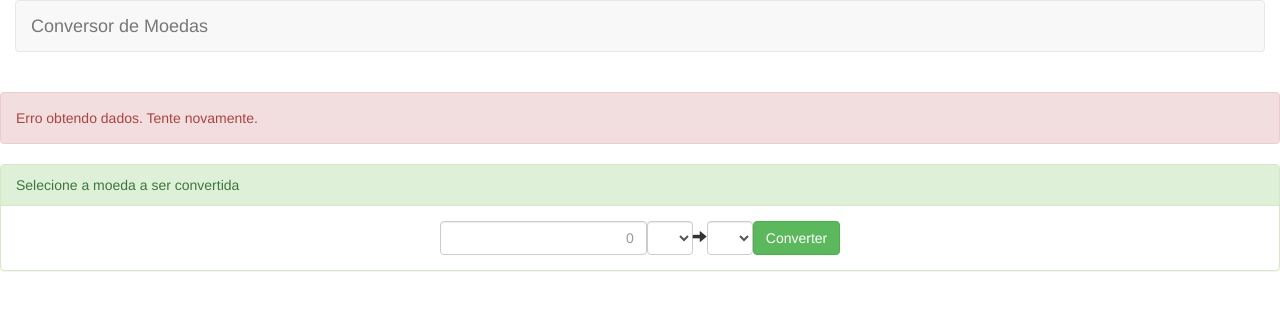
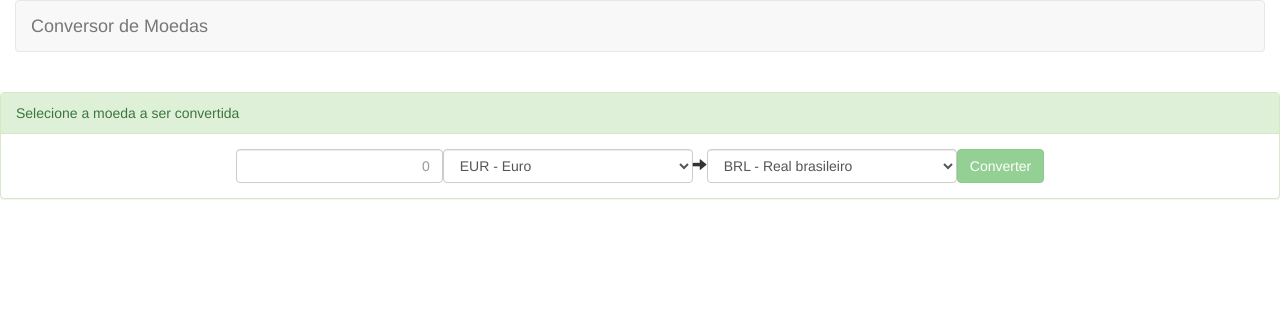
Before and after one commit to brnrj/conversor_de_moedas_angular, an Angular app: page / in a window 1280 px wide. Shown: the top 310 px of the page. Built offline with nearby package versions, Linux system fonts and the light colour scheme.

Commit message:
implementando o formulario de conversao de moedas

```diff
--- a/src/app/conversor/components/conversor.component.html
+++ b/src/app/conversor/components/conversor.component.html
@@ -1,20 +1,24 @@
 <br />
-<div class="alert alert-danger" role="alert"> Erro obtendo dados. Tente novamente. </div>
+<div *ngIf="possuiErro" class="alert alert-danger" role="alert"> Erro obtendo dados. Tente novamente. </div>
 <div class="panel panel-success">
   <div class="panel-heading"> Selecione a moeda a ser convertida </div>
   <div class="panel-body text-center">
-    <form class="form-inline">
-      <input type="text" name="valor" class="form-control text-right" placeholder="0" required>
-      <select name="moedaDe" class="form-control" required>
-        <option>
+    <form #conversaoForm="ngForm" class="form-inline">
+      <input [(ngModel)]="conversao.valor" type="text" name="valor" class="form-control text-right" placeholder="0"
+        required>
+      <select [(ngModel)]="conversao.moedaDe" name="moedaDe" class="form-control" required>
+        <option *ngFor="let moeda of moedas" [value]="moeda.sigla">
+          {{ moeda.sigla }} - {{ moeda.descricao }}
         </option>
       </select>
       <span class="glyphicon glyphicon-arrow-right" aria-hidden="true"></span>
-      <select name="moedaPara" class="form-control" required>
-        <option>
+      <select [(ngModel)]="conversao.moedaPara" name="moedaPara" class="form-control" required>
+        <option *ngFor="let moeda of moedas" [value]="moeda.sigla">
+          {{ moeda.sigla }} - {{ moeda.descricao }}
         </option>
       </select>
-      <input type="submit" value="Converter" class="btn btn-success">
+      <input (click)="converter()" [disabled]="!conversaoForm.form.valid" type="submit" value="Converter"
+        class="btn btn-success">
     </form>
   </div>
 </div>
--- a/src/app/conversor/components/conversor.component.ts
+++ b/src/app/conversor/components/conversor.component.ts
@@ -1,4 +1,8 @@
-import { Component, OnInit } from '@angular/core';
+import { Component, OnInit, ViewChild } from '@angular/core';
+import { NgForm } from '@angular/forms';
+
+import { Moeda, Conversao, ConversaoResponse } from '../models';
+import { MoedaService, ConversorService } from '../services';
 
 @Component({
   selector: 'app-conversor',
@@ -6,10 +10,31 @@ import { Component, OnInit } from '@angular/core';
   styleUrls: ['./conversor.component.css']
 })
 export class ConversorComponent implements OnInit {
+  @ViewChild("conversaoForm", { static: true }) conversaoForm: NgForm;
 
-  constructor() { }
+  moedas: Moeda[];
+  conversao: Conversao;
+  possuiErro: boolean;
+  conversaoResponse: ConversaoResponse;
+
+  constructor(
+    private moedaService : MoedaService,
+    private conversorService: ConversorService
+  ) { }
 
   ngOnInit(): void {
+    this.moedas = this.moedaService.listarTodas();
+    this.init();
   }
 
+  init(): void {
+    this.conversao = new Conversao('EUR', 'BRL', null);
+    this.possuiErro = false;
+  }
+
+  converter(): void {
+    if (this.conversaoForm.form.valid) {
+      alert('Convertendo: ' + JSON.stringify(this.conversao));
+    }
+  }
 }
--- a/src/app/conversor/conversor.module.ts
+++ b/src/app/conversor/conversor.module.ts
@@ -1,6 +1,7 @@
 import { NgModule } from '@angular/core';
 import { CommonModule } from '@angular/common';
 import { HttpClientModule } from '@angular/common/http';
+import { FormsModule } from '@angular/forms';
 
 import { ConversorComponent } from './components'
 import { MoedaService, ConversorService } from './services';
@@ -11,7 +12,8 @@ import { MoedaService, ConversorService } from './services';
   ],
   imports: [
     CommonModule,
-    HttpClientModule
+    HttpClientModule,
+    FormsModule
   ],
   exports: [
     ConversorComponent
```
